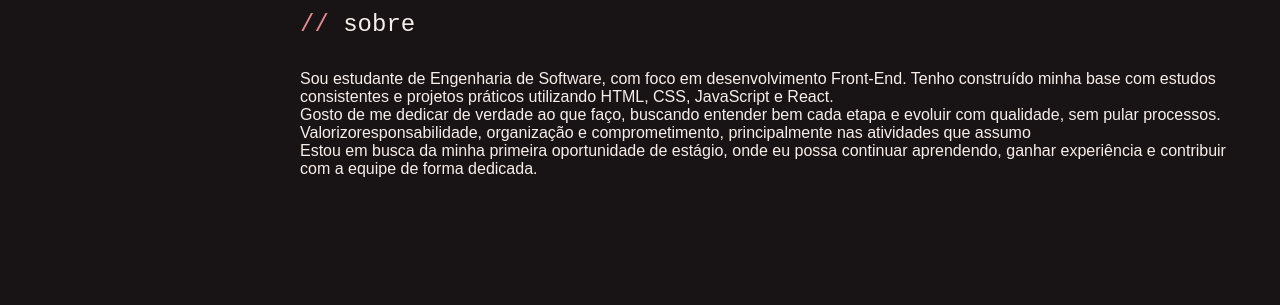
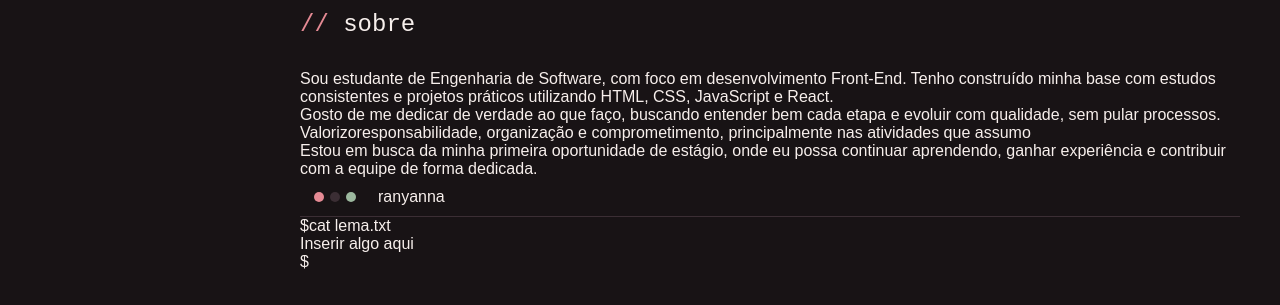
Before and after one commit to ranyanna/meu-portfolio, a React (Vite) app: page / in a window 1280 px wide. Shown: the part 883-1188 px from the top of the page. Built offline with nearby package versions, Linux system fonts and the light colour scheme.

Commit message:
feat: add terminal window to about section

```diff
--- a/src/components/About.jsx
+++ b/src/components/About.jsx
@@ -1,20 +1,30 @@
 import SectionTitle from "./SectionTitle";
+import TerminalWindow from "./TerminalWindow";
 
 function About() {
   return (
     <section id="sobre" className="section">
       <SectionTitle>sobre</SectionTitle>
-
+      <div className="about-layout">
         <div className="about-text">
           <p>
-                    Sou estudante de Engenharia de Software, com foco em desenvolvimento Front-End. Tenho construído minha base com estudos consistentes e projetos práticos utilizando HTML, CSS, JavaScript e React.
+            Sou estudante de Engenharia de Software, com foco em desenvolvimento
+            Front-End. Tenho construído minha base com estudos consistentes e
+            projetos práticos utilizando HTML, CSS, JavaScript e React.
           </p>
           <p>
-                    Gosto de me dedicar de verdade ao que faço, buscando entender bem cada etapa e evoluir com qualidade, sem pular processos. Valorizoresponsabilidade, organização e comprometimento, principalmente nas atividades que assumo
+            Gosto de me dedicar de verdade ao que faço, buscando entender bem
+            cada etapa e evoluir com qualidade, sem pular processos.
+            Valorizoresponsabilidade, organização e comprometimento,
+            principalmente nas atividades que assumo
           </p>
           <p>
-                    Estou em busca da minha primeira oportunidade de estágio, onde eu possa continuar aprendendo, ganhar experiência e contribuir com a equipe de forma dedicada.
+            Estou em busca da minha primeira oportunidade de estágio, onde eu
+            possa continuar aprendendo, ganhar experiência e contribuir com a
+            equipe de forma dedicada.
           </p>
+        </div>
+        <TerminalWindow />
       </div>
     </section>
   );
--- /dev/null
+++ b/src/components/TerminalWindow.jsx
@@ -0,0 +1,27 @@
+function TerminalWindow() {
+    return (
+        <div className="terminal" aria-hidden="true">
+            <div className="window-bar">
+                <span></span>
+                <span></span>
+                <span></span>
+                <span></span>
+                <p className="terminal-title">ranyanna</p>
+            </div>
+
+            <div className="terminal-body">
+                <p>
+                    <span className="terminal-prompt">$</span>
+                    cat lema.txt
+                </p>
+                <p className="terminal-output">Inserir algo aqui</p>
+                <p>
+                    <span className="terminal-prompt">$</span>
+                    <span className="terminal-cursor"></span>
+                </p>
+            </div>
+        </div>
+    );
+}
+
+export default TerminalWindow;
```
Lines whose indentation alone changed are shown as unchanged.
